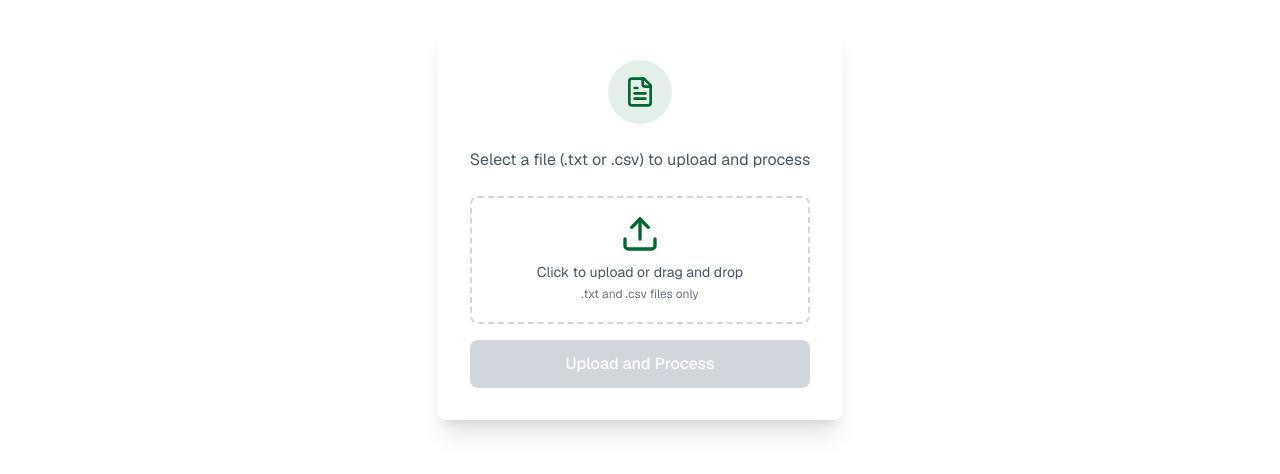
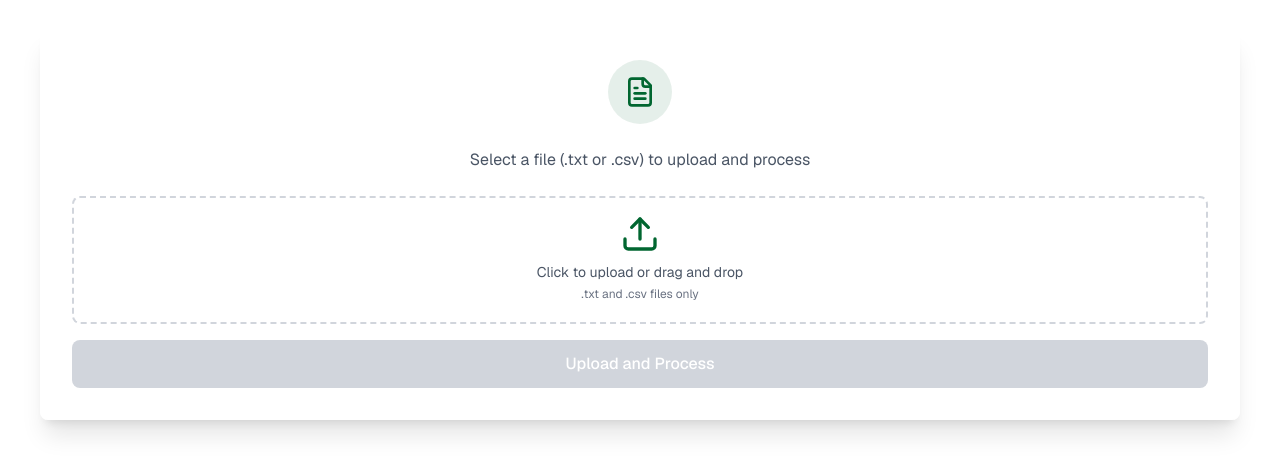
Before and after one commit to jamiemyu/deepscribe-project, a Next.js app: page / in a window 1280 px wide. Shown: the part 200-674 px from the top of the page. Built offline with nearby package versions, Linux system fonts and the light colour scheme.

Commit message:
Adds formatting to upload form

```diff
--- a/app/components/TrialsList.tsx
+++ b/app/components/TrialsList.tsx
@@ -57,13 +57,13 @@ const TrialsList: React.FC<TrialsListProps> = ({ trials, onTrialClick }) => {
                 <th className="px-6 py-3 text-left text-xs font-medium text-gray-500 uppercase tracking-wider border-b border-gray-200">
                   Status
                 </th>
-                <th className="px-6 py-3 text-left text-xs font-medium text-gray-500 uppercase tracking-wider border-b border-gray-200">
+                <th className="px-2 py-3 text-left text-xs font-medium text-gray-500 uppercase tracking-wider border-b border-gray-200">
                   Related conditions
                 </th>
-                <th className="px-6 py-3 text-left text-xs font-medium text-gray-500 uppercase tracking-wider border-b border-gray-200">
+                <th className="px-2 py-3 text-left text-xs font-medium text-gray-500 uppercase tracking-wider border-b border-gray-200">
                   Related terms
                 </th>
-                <th className="px-6 py-3 text-left text-xs font-medium text-gray-500 uppercase tracking-wider border-b border-gray-200">
+                <th className="px-2 py-3 text-left text-xs font-medium text-gray-500 uppercase tracking-wider border-b border-gray-200">
                   Related interventions
                 </th>
               </tr>
--- a/app/page.tsx
+++ b/app/page.tsx
@@ -185,8 +185,8 @@ export default function Page() {
   };
 
   return (
-    <div className="font-sans grid grid-rows-[20px_1fr_20px] items-center justify-items-center min-h-screen p-8 pb-20 gap-16 sm:p-10">
-      <main className="flex flex-col gap-[16px] row-start-2 items-center sm:items-start">
+    <div className="font-sans grid grid-rows-[20px_1fr_20px] items-center justify-items-center min-h-screen p-8 pb-20 gap-24 sm:p-10">
+      <main className="min-w-full flex flex-col gap-[16px] row-start-2 items-center sm:items-start">
         <h1 className="self-start text-2xl font-bold text-white">Clinical Trials Finder</h1>
         <UploadForm onFileChange={handleFileChange}
                     onReset={handleFormReset}
```
